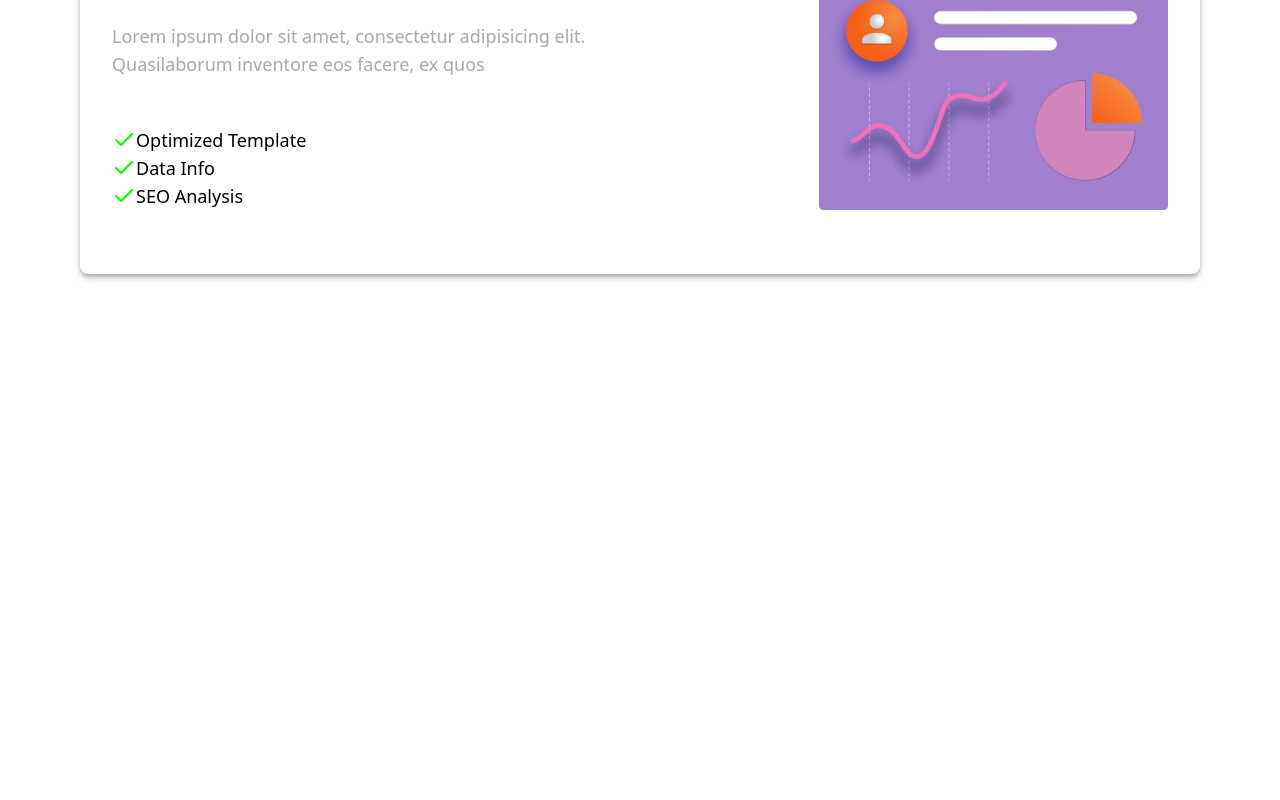
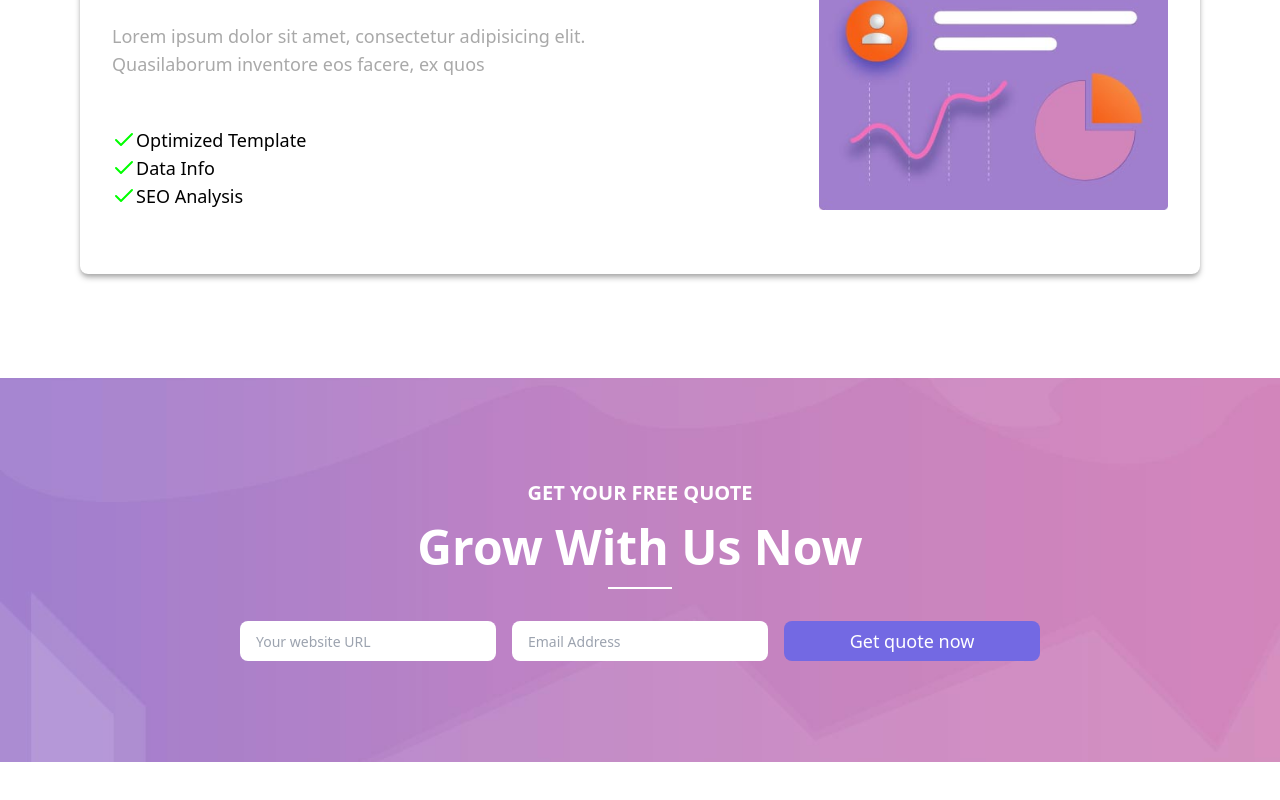
Before and after one commit to miloss98/digimedia-clone, a Next.js app: page / in a window 1280 px wide. Shown: the part 1944-2744 px from the top of the page. Before the commit the page ends 2258 px from the top, so only its background shows below. Built offline with nearby package versions, Linux system fonts and the light colour scheme.

Commit message:
quotes section done

```diff
--- a/src/components/blog/index.tsx
+++ b/src/components/blog/index.tsx
@@ -7,7 +7,7 @@ const Blog = () => {
       id='home'
       className='flex flex-col justify-between items-center h-auto w-full bg-[url("./../../public/assets/blog-left-dec.jpg")] bg-no-repeat bg-center px-4 mt-5 md:px-10 md:flex-row md:py-10 lg:px-20'
     >
-      <div className='flex flex-col  justify-center items-center w-full my-10 space-y-6 md:w-1/2 md:items-start'>
+      <div className='flex flex-col justify-center items-center w-full my-10 space-y-6 md:w-1/2 md:items-start'>
         <p className='w-3/4 font-semibold text-lg text-center text-pink uppercase md:text-left md:text-xl lg:text-2xl'>
           Digital media agency
         </p>
--- a/src/components/index.tsx
+++ b/src/components/index.tsx
@@ -4,5 +4,6 @@ import HamburgerMenu from "./hamburger-menu";
 import Blog from "./blog";
 import About from "./about";
 import Services from "./services";
+import Quote from "./quote";
 
-export { Preheader, Header, HamburgerMenu, Blog, About, Services };
+export { Preheader, Header, HamburgerMenu, Blog, About, Services, Quote };
--- /dev/null
+++ b/src/components/quote/index.tsx
@@ -0,0 +1,32 @@
+const Quote = () => {
+  return (
+    <div className='flex flex-col justify-center items-center h-96 w-full my-16 bg-[url("./../../public/assets/quote-bg.jpg")] bg-no-repeat bg-center bg-cover'>
+      <div className='flex flex-col justify-center items-center mb-4'>
+        <p className='font-semibold text-md text-center text-white uppercase mb-4 md:text-left md:text-lg lg:text-xl'>
+          Get your free quote
+        </p>
+        <p className='font-semibold text-3xl text-center text-white capitalize mb-4 md:text-left md:text-4xl lg:text-5xl'>
+          Grow with us now
+        </p>
+        <div className='h-0.5 w-16 bg-white'> </div>
+      </div>
+      <div className='w-full flex flex-col justify-center items-center gap-2 mt-4 md:flex-row md:gap-4'>
+        <input
+          className='w-2/4 h-8 pl-4 rounded-lg text-sm md:w-1/4 md:h-10 md:text-md lg:w-1/5 '
+          type='text'
+          placeholder='Your website URL'
+        />
+        <input
+          className='w-2/4 h-8 pl-4 rounded-lg text-sm md:w-1/4 md:h-10 md:text-md lg:w-1/5 '
+          type='email'
+          placeholder='Email Address'
+        />
+        <button className='w-2/4 h-8 rounded-lg bg-purple text-sm text-white md:w-1/4 md:h-10 md:text-lg lg:w-1/5 '>
+          Get quote now
+        </button>
+      </div>
+    </div>
+  );
+};
+
+export default Quote;
--- a/src/pages/index.tsx
+++ b/src/pages/index.tsx
@@ -7,6 +7,7 @@ import {
   Blog,
   About,
   Services,
+  Quote,
 } from "../components";
 export default function Home() {
   const [isOpen, setIsOpen] = useState<boolean>(false);
@@ -25,6 +26,7 @@ export default function Home() {
         <Blog />
         <About />
         <Services />
+        <Quote />
       </div>
     </>
   );
```
